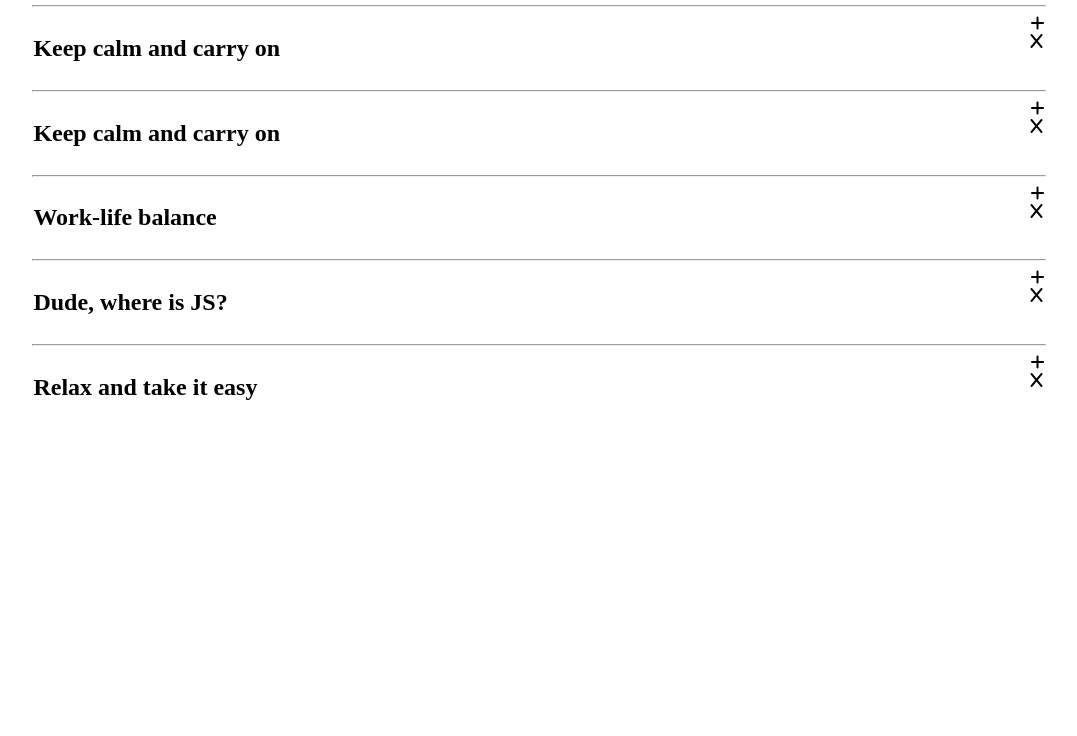
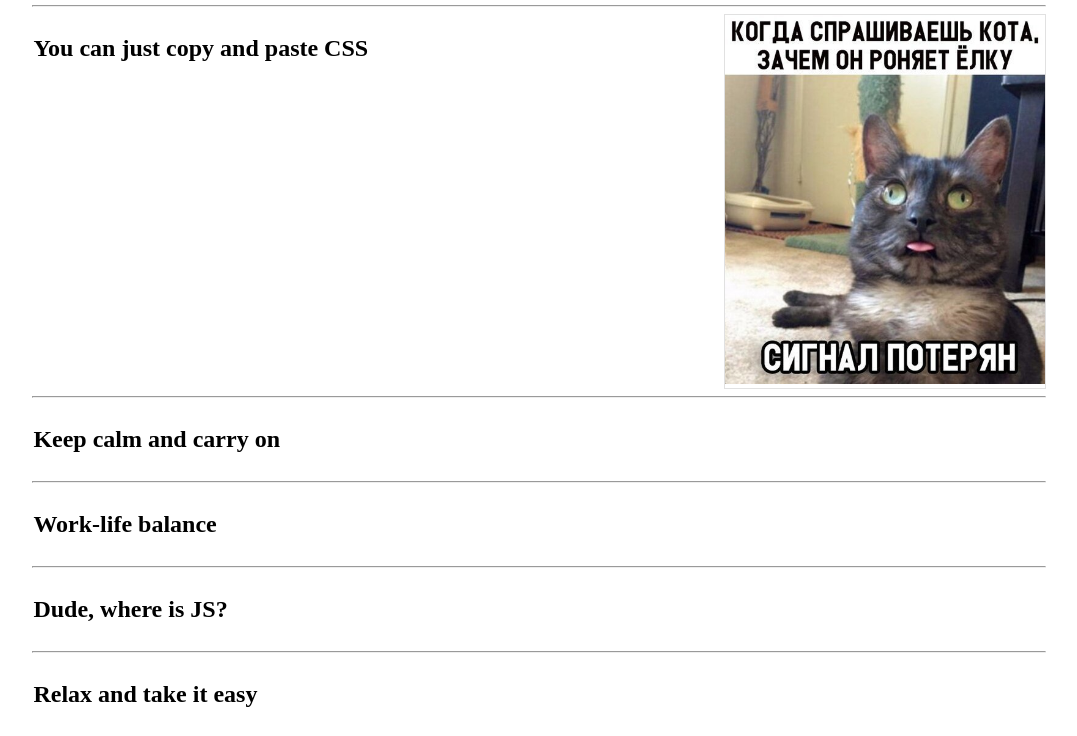
Before and after one commit to PavelTsikhanau/cssBayan, a plain HTML site: page cssBayan/index.html in a window 1280 px wide. Shown: the part 91-827 px from the top of the page, without its empty margins (101-1178 px from the left). Before the commit the page ends 800 px from the top, so only its background shows below. Drawn offline with Linux system fonts and the light colour scheme.

Commit message:
feat: add images

```diff
--- a/cssBayan/index.html
+++ b/cssBayan/index.html
@@ -8,6 +8,7 @@
     <link rel="stylesheet" href="./styles.css">
     <link rel="stylesheet" href="./stylesmob.css">
 </head>
+
 <body>
     <header>
         <div>
@@ -15,67 +16,46 @@
         </div>
     </header>
     <hr>
-    <!-- <input class="" type="radio" name="accordion" id="first"> -->
-    <!-- <label for="first">You can't just copy and paste CSS-2</label> -->
-    <main>
+
+    <main class="ac-container">
         <div class="accordion">
-            <h2>Keep calm and carry on</h2>
-            <div class="click">
-                <div class="open">
-                    <i class="fa-solid fa-plus"></i>
-                </div>
-                <div class="close">
-                    <i class="fa-solid fa-x"></i>
-                </div>
-            </div>
+            <input id="ac-1" name="accordion-1" type="checkbox" checked />
+            <label for="ac-1"><h2>You can just copy and paste CSS</h2></label>
+            <article>
+                <img src="./images/memas_1.jpg" alt="memas one">
+            </article>
         </div>
         <hr>
         <div class="accordion">
-            <h2>Keep calm and carry on</h2>
-            <div class="click">
-                <div class="open">
-                    <i class="fa-solid fa-plus"></i>
-                </div>
-                <div class="close">
-                    <i class="fa-solid fa-x"></i>
-                </div>
-            </div>
+            <input id="ac-2" name="accordion-2" type="checkbox" />
+            <label for="ac-2"><h2>Keep calm and carry on</h2></label>
+            <article>
+                <img src="./images/memas_2.jpg" alt="memas two">
+            </article>
         </div>
         <hr>
         <div class="accordion">
-            <h2>Work-life balance</h2>
-            <div class="click">
-                <div class="open">
-                    <i class="fa-solid fa-plus"></i>
-                </div>
-                <div class="close">
-                    <i class="fa-solid fa-x"></i>
-                </div>
-            </div>
+            <input id="ac-3" name="accordion-3" type="checkbox" />
+            <label for="ac-3"><h2>Work-life balance</h2></label>
+            <article>
+                <img src="./images/memas_3.jpg" alt="memas three">
+            </article>
         </div>
         <hr>
         <div class="accordion">
-            <h2>Dude, where is JS?</h2>
-            <div class="click">
-                <div class="open">
-                    <i class="fa-solid fa-plus"></i>
-                </div>
-                <div class="close">
-                    <i class="fa-solid fa-x"></i>
-                </div>
-            </div>
+            <input id="ac-4" name="accordion-4" type="checkbox" />
+            <label for="ac-4"><h2>Dude, where is JS?</h2></label>
+            <article>
+                <img src="./images/memas_4.jpg" alt="memas four">
+            </article>
         </div>
         <hr>
         <div class="accordion">
-            <h2>Relax and take it easy</h2>
-            <div class="click">
-                <div class="open">
-                    <i class="fa-solid fa-plus"></i>
-                </div>
-                <div class="close">
-                    <i class="fa-solid fa-x"></i>
-                </div>
-            </div>
+            <input id="ac-5" name="accordion-5" type="checkbox" />
+            <label for="ac-5"><h2>Relax and take it easy</h2></label>
+            <article>
+                <img src="./images/memas_5.jpeg" alt="memas five">
+            </article>
         </div>
     </main>
 
--- a/cssBayan/styles.css
+++ b/cssBayan/styles.css
@@ -2,6 +2,11 @@ header {
     width: 80%;
     display: flex;
     margin-left: 10%;
+}
+
+img {
+    width: 20em;
+    height: auto;
 }
 
 hr {
@@ -15,8 +20,37 @@ hr {
     margin-left: 10%;
 }
 
-.click {
-
+.ac-container label {
+    cursor: pointer;
 }
 
-/* test */
+.ac-container input:checked + label,
+.ac-container input:checked + label:hover {
+    height: 100%;
+}
+
+.ac-container input{
+    display: none;
+}
+
+.ac-container article {
+    overflow: hidden;
+    height: 0px;
+    position: relative;
+    z-index: 10;
+    -webkit-transition: height 0.3s ease-in-out, box-shadow 0.6s linear;
+    -moz-transition: height 0.3s ease-in-out, box-shadow 0.6s linear;
+    -o-transition: height 0.3s ease-in-out, box-shadow 0.6s linear;
+    -ms-transition: height 0.3s ease-in-out, box-shadow 0.6s linear;
+    transition: height 0.3s ease-in-out, box-shadow 0.6s linear;
+}
+
+.ac-container input:checked ~ article {
+     -webkit-transition: height 0.3s ease-in-out, box-shadow 0.6s linear;
+    -moz-transition: height 0.3s ease-in-out, box-shadow 0.6s linear;
+    -o-transition: height 0.3s ease-in-out, box-shadow 0.6s linear;
+    -ms-transition: height 0.3s ease-in-out, box-shadow 0.6s linear;
+    transition: height 0.3s ease-in-out, box-shadow 0.6s linear;
+    box-shadow: 0px 0px 0px 1px rgba(155,155,155,0.3);
+    height: 100%;
+}
```
